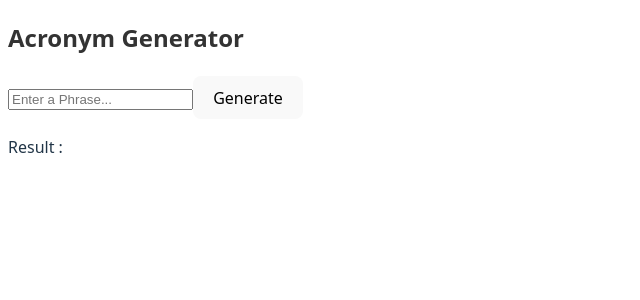
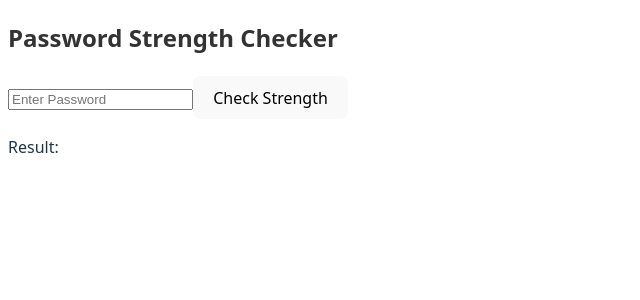
Before and after one commit to RakeshRanjanUIDeveloper/MCR, a React (Vite) app in the folder namastedev-machinecoding-app/: page / in a window 1280 px wide. Shown: the top 300 px of the page, without its empty margins (0-640 px from the left). Built offline with nearby package versions, Linux system fonts and the light colour scheme.

Commit message:
code added

```diff
--- a/namastedev-machinecoding-app/src/App.jsx
+++ b/namastedev-machinecoding-app/src/App.jsx
@@ -7,6 +7,7 @@ import CharacterCount from './components/CharacterCount'
 import ChipsInput from './components/ChipsInput'
 import EvenOrOddChecker from './components/EvenOrOddChecker'
 import Greetings from './components/Greetings'
+import PasswordStrength from './components/PasswordStrength'
 import ProgressBar from './components/ProgressBar'
 import Sidebar from './components/Sidebar'
 import TabSwitcher from './components/TabSwitcher'
@@ -42,8 +43,9 @@ function App() {
       <AgeCalculator />
       <ChipsInput />
       <Sidebar />
-      <EvenOrOddChecker />*/}
-      <AcronymGenerator />
+      <EvenOrOddChecker />
+      <AcronymGenerator />*/}
+      <PasswordStrength />
     </>
   )
 }
--- /dev/null
+++ b/namastedev-machinecoding-app/src/components/PasswordStrength.jsx
@@ -0,0 +1,59 @@
+import React, { useState } from "react";
+export function checkPasswordStrength(password) {
+    const hasUpperCase = /[A-Z]/.test(password);
+    const hasLowerCase = /[a-z]/.test(password);
+    const hasDigit = /[0-9]/.test(password);
+    const hasSpecial = /[^A-Za-z0-9]/.test(password);
+    const hasLength = password.length >= 8;
+
+    const criteria = [
+        hasLength,
+        hasUpperCase,
+        hasLowerCase,
+        hasDigit,
+        hasSpecial,
+    ];
+
+    let count = 0;
+
+    for (let i = 0; i < criteria.length; i++) {
+        if (criteria[i]) {
+            count++;
+        }
+    }
+
+    if (count === 0) return "Weak Password";
+    if (count === 1) return "Level 1";
+    if (count === 2 || count === 3) return "Level 2";
+    if (count >= 4) return "Level 3";
+}
+
+const PasswordStrength = () => {
+    const [password, setPassword] = useState("");
+    const [result, setResult] = useState("");
+
+    const handleStrength = () => {
+        const strength = checkPasswordStrength(password);
+        setResult(strength);
+    };
+
+    return (
+        <div>
+            <h2>Password Strength Checker</h2>
+
+            <div>
+                <input
+                    type="text"
+                    placeholder="Enter Password"
+                    value={password}
+                    onChange={(e) => setPassword(e.target.value)}
+                />
+                <button onClick={handleStrength}>Check Strength</button>
+            </div>
+
+            <p>Result: {result}</p>
+        </div>
+    );
+};
+
+export default PasswordStrength;
```
